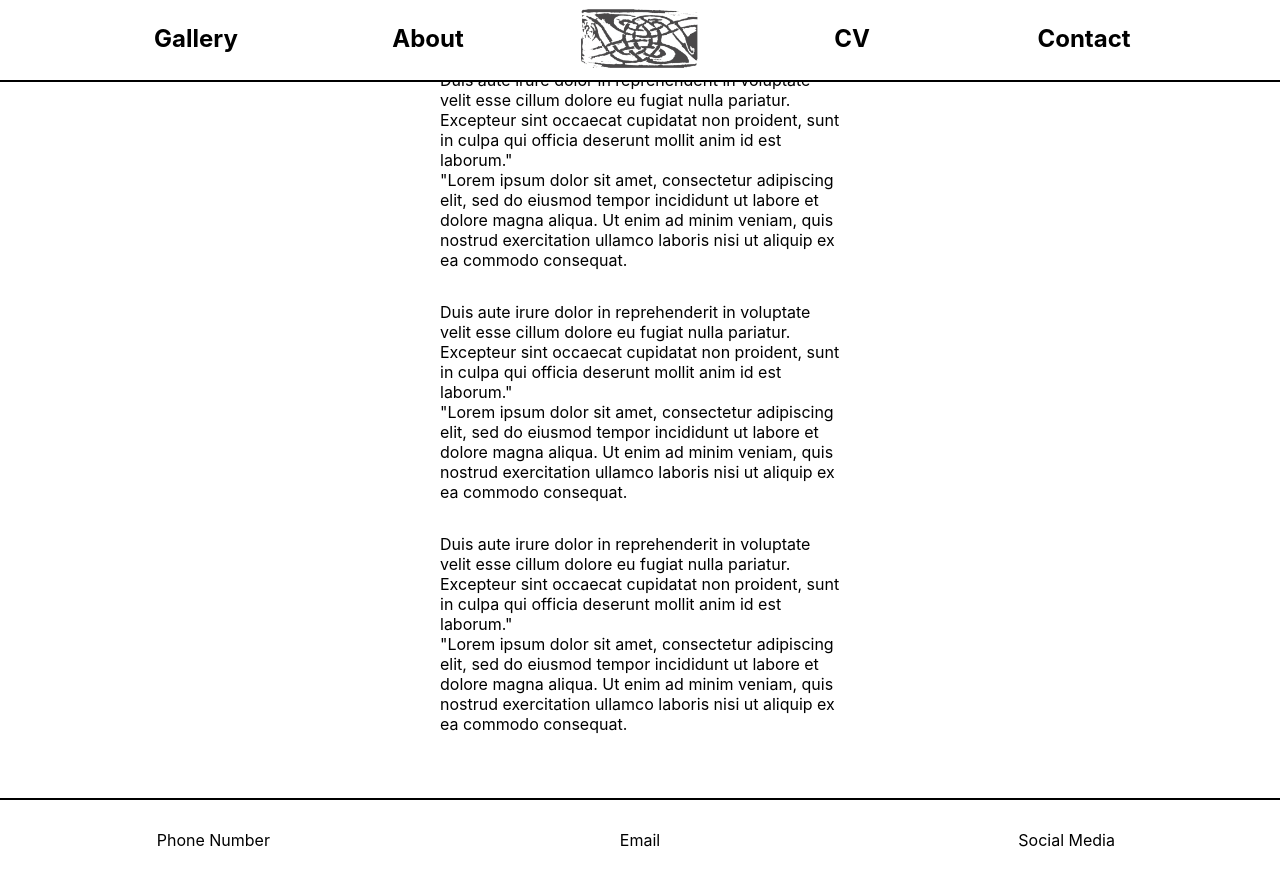
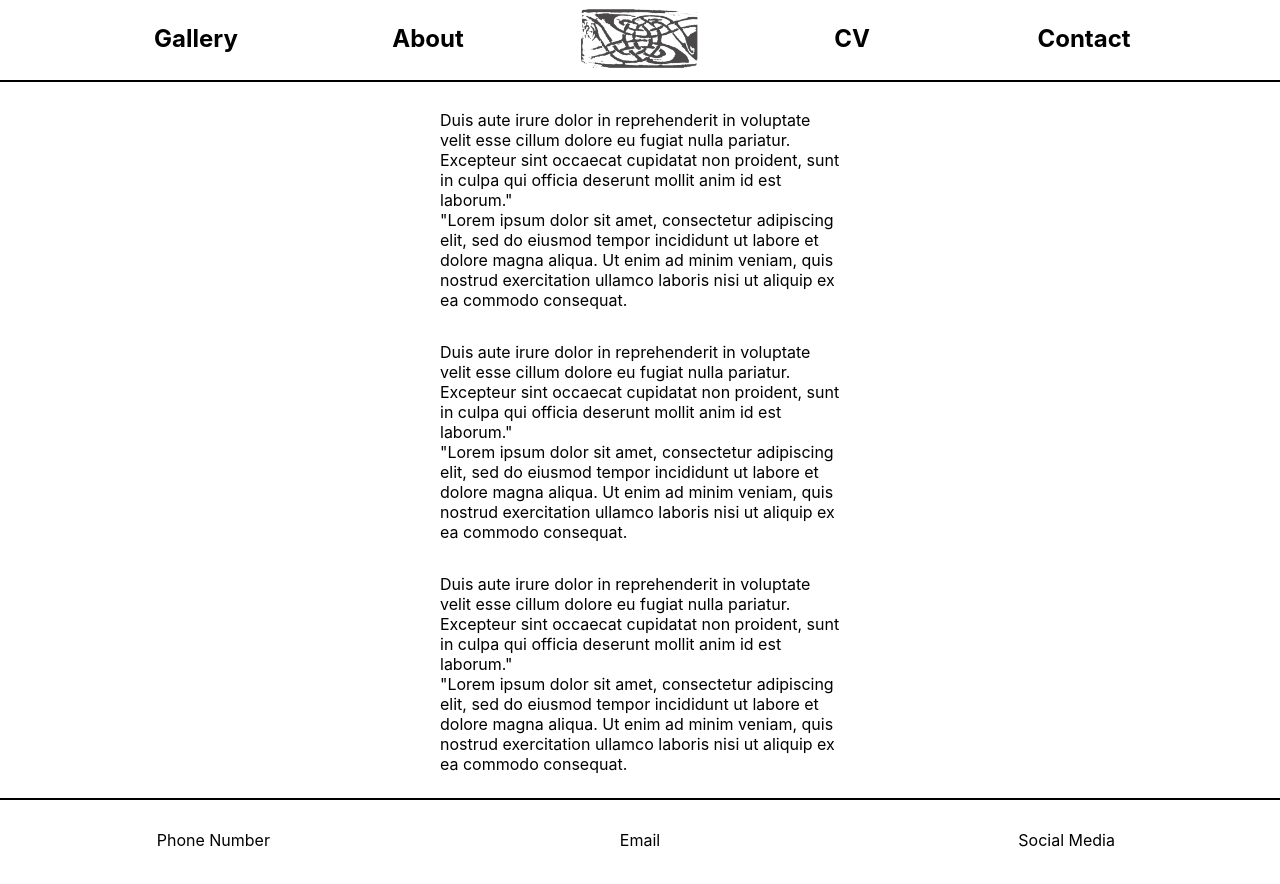
Before and after one commit to graybruer/ethan-site, a React (Create React App) app: page /cv in a window 1280 px wide. Built offline with nearby package versions, Linux system fonts and the light colour scheme.

Commit message:
no longer using vh units like an idiot

```diff
--- a/src/App.css
+++ b/src/App.css
@@ -9,4 +9,9 @@
 
 #pageContent {
   overflow: hidden;
+  display: flex;
+  flex-direction: column;
+  min-height: calc(100% - 5rem);
+  justify-content: center;
+  /* background-color: darkolivegreen; */
 }
--- a/src/components/footer/Footer.css
+++ b/src/components/footer/Footer.css
@@ -6,11 +6,12 @@
 
 .footerBottom {
     display: flex;
+    justify-self: end;
     align-items: center;
     justify-content: space-around;
+    background-color: #FFFFFF;
     /* background-color: #4F90CB; */
-    background-color: #FFFFFF;
-    position: absolute;
+    position: sticky;
     /* margin-top: auto; */
     height: 5rem;
     width: 100%;
@@ -25,7 +26,7 @@
     justify-content: space-around;
     background-color: #FFFFFF;
     /* background-color: #4F90CB; */
-    position: absolute;
+    position: fixed;
     /* margin-top: auto; */
     height: calc(100vh - 5rem);
     width: 100%;
--- a/src/pages/About-Page/About.css
+++ b/src/pages/About-Page/About.css
@@ -1,7 +1,7 @@
 .about {
     /* background-color: brown; */
-    height: calc(100vh - 5rem);
-    width: 100vw;
+    height: 100%;
+    width: 100%;
     display: flex;
     flex-direction: column;
     align-items: center;
@@ -9,8 +9,6 @@
 }
 
 .aboutContent {
-    /* height: 100vh; */
-    margin-top: -5rem;
     display: grid;
     width: 100%;
     grid-template-columns: 17rem 25rem;
@@ -26,21 +24,3 @@
     /* outline: 1px solid black; */
     max-width: 17rem;
 }
-
-.circle {
-    position: absolute;
-    aspect-ratio: 1 / 1;
-    top: 50%;
-    left: 50%;
-    transform: translate(-50%, -50%);
-    background-color: #ffffff;
-    z-index: 1;
-}
-
-/* .BG-image {
-    margin-top: 3rem;
-    width: 100vw;
-    max-height: 10rem;
-    object-fit: cover;
-    object-position: 0% 95%;
-} */
--- a/src/pages/About-Page/About.js
+++ b/src/pages/About-Page/About.js
@@ -1,7 +1,6 @@
 import './About.css'
 import Ethan from '../../assets/Ethan-Placeholder.jpg';
-import { useLocation } from 'react-router-dom';
-import { easeInOut, motion } from 'framer-motion';
+import { motion } from 'framer-motion';
 
 const About = () => {
 
--- a/src/pages/CV-Page/CV.css
+++ b/src/pages/CV-Page/CV.css
@@ -1,6 +1,6 @@
 .CV {
     /* background-color: brown; */
-    height: calc(100vh - 5rem);
+    min-height: calc(100% -5rem);
     width: 100vw;
     display: flex;
     flex-direction: column;
@@ -9,8 +9,6 @@
 }
 
 .CVContent {
-    /* height: 100vh; */
-    margin-top: -5rem;
     display: grid;
     width: 100%;
     grid-template-columns: 25rem;
--- a/src/pages/CV-Page/CV.js
+++ b/src/pages/CV-Page/CV.js
@@ -1,20 +1,7 @@
 import './CV.css'
-import Ethan from '../../assets/Ethan-Placeholder.jpg';
-import { useLocation } from 'react-router-dom';
 import { motion } from 'framer-motion';
 
 const CV = () => {
-
-    // let location = "x";
-
-    let leave = "y: '100%'"
-
-    // if (location.pathname === "anything") {
-    //     leave = "y: '-100%'"
-    // }
-    // else {
-    //     leave = "y: '100%'"
-    // }
 
     return (
         //  reference: https://www.framer.com/motion/component/
```
